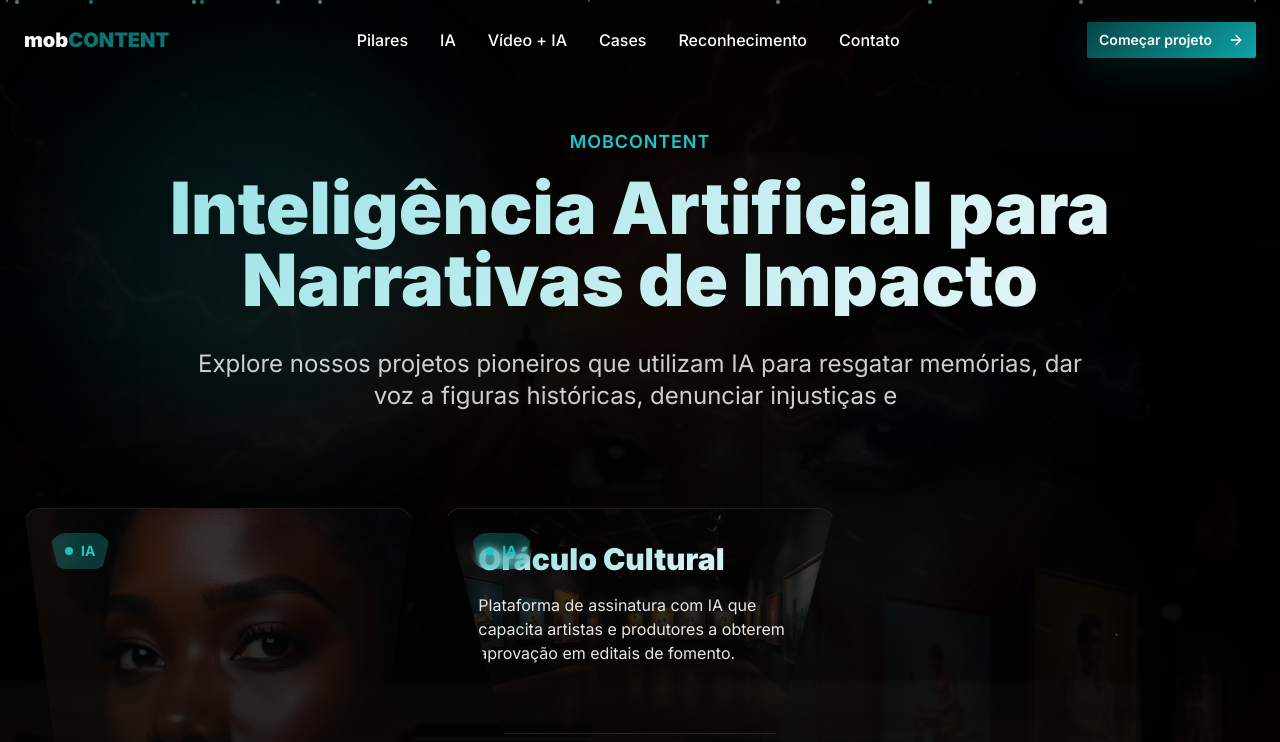
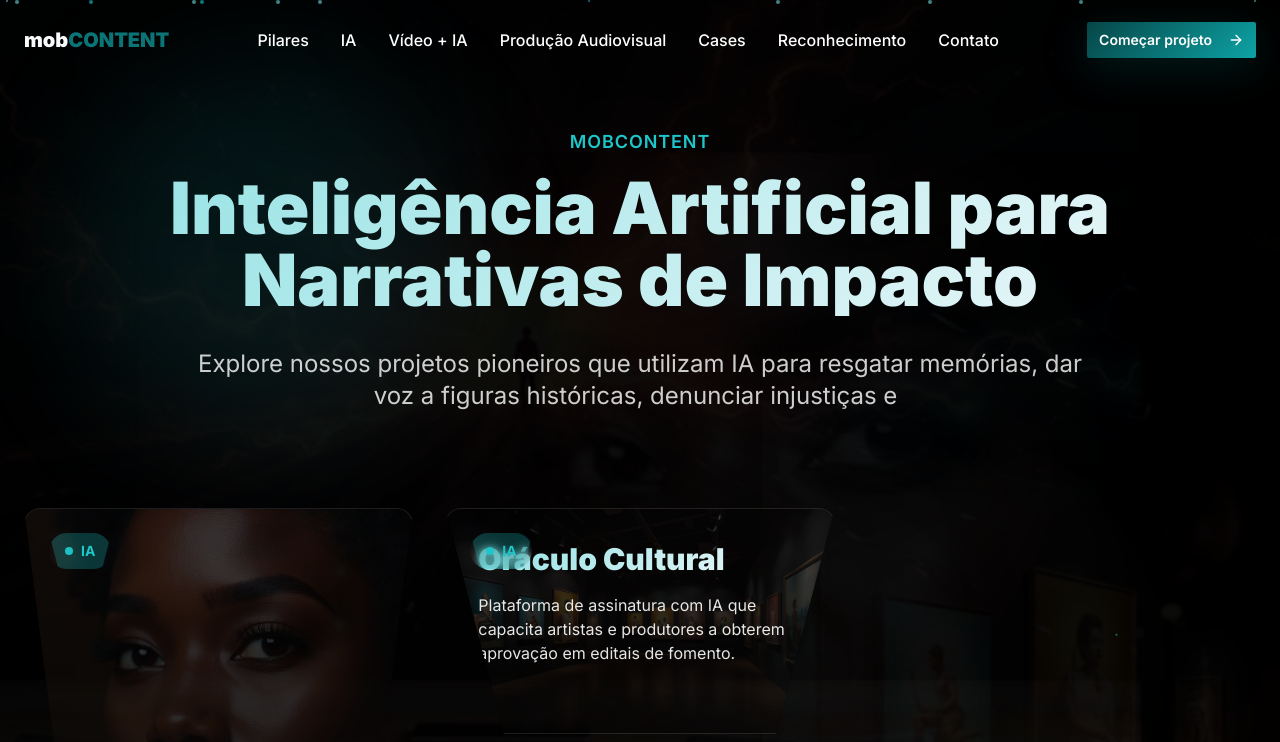
Before and after one commit to marcosferreiradeoliveira/mobcontent-culture-ai, a React (Vite) app: page /ia in a window 1280 px wide. Shown: the top 742 px of the page. Built offline with nearby package versions, Linux system fonts and the light colour scheme.

Commit message:
Add navigation to audiovisual page
Added a link to the "Produção Audiovisual" page in the navigation menu.

```diff
--- a/src/components/Navigation.tsx
+++ b/src/components/Navigation.tsx
@@ -19,6 +19,7 @@ export const Navigation = () => {
     { label: "Pilares", href: "/#pilares" },
     { label: "IA", href: "/ia" },
     { label: "Vídeo + IA", href: "/video-production" },
+    { label: "Produção Audiovisual", href: "/producao-audiovisual" },
     { label: "Cases", href: "/#cases" },
     { label: "Reconhecimento", href: "/#reconhecimento" },
     { label: "Contato", href: "/#contato" }
```
